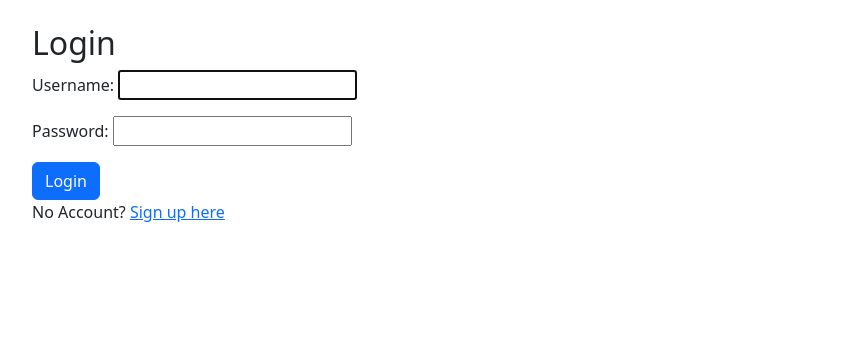
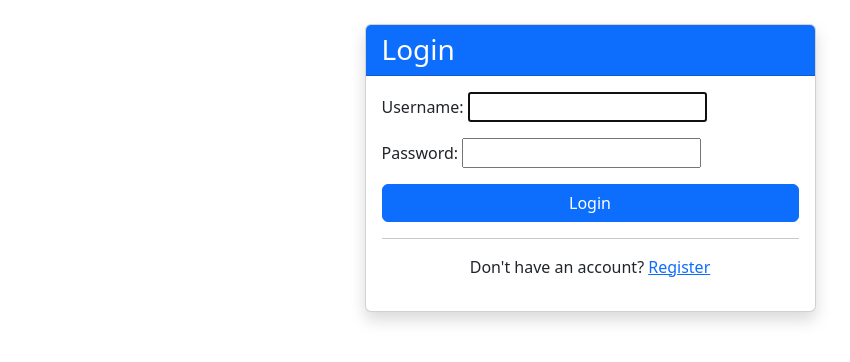
Before and after one commit to FUSION-G7/student_management_app, a Django app: page /login/ in a window 1280 px wide. Shown: the part 56-418 px from the top of the page, without its empty margins (50-900 px from the left). Run offline with Django 5.2, Linux system fonts and the light colour scheme.

Commit message:
Added student management system with login and registration

```diff
--- a/templates/registration/login.html
+++ b/templates/registration/login.html
@@ -1,8 +1,26 @@
 {% extends 'base.html' %}
+
+{% block title %}
+Login
+{% endblock %}
 
 {% block content %}
 
-    <h2>Login</h2>
+<div class="row justify-content-center">
+
+    <div class="col-md-5">
+
+        <div class="card shadow">
+
+            <div class="card-header bg-primary text-white">
+
+                <h3 class="mb-0">
+                    Login
+                </h3>
+
+            </div>
+
+            <div class="card-body">
 
                 <form method="post">
 
@@ -10,18 +28,33 @@
 
                     {{ form.as_p }}
 
-        <button class="btn btn-primary">
+                    <button type="submit"
+                            class="btn btn-primary w-100">
+
                         Login
+
                     </button>
 
                 </form>
 
-    <p>
-        No Account?
+                <hr>
+
+                <p class="text-center">
+
+                    Don't have an account?
 
                     <a href="{% url 'register' %}">
-            Sign up here
+                        Register
                     </a>
+
                 </p>
 
+            </div>
+
+        </div>
+
+    </div>
+
+</div>
+
 {% endblock %}
```
Also changed, not shown: templates/registration/register.html (+31 -2 lines). Lines whose indentation alone changed are shown as unchanged.
